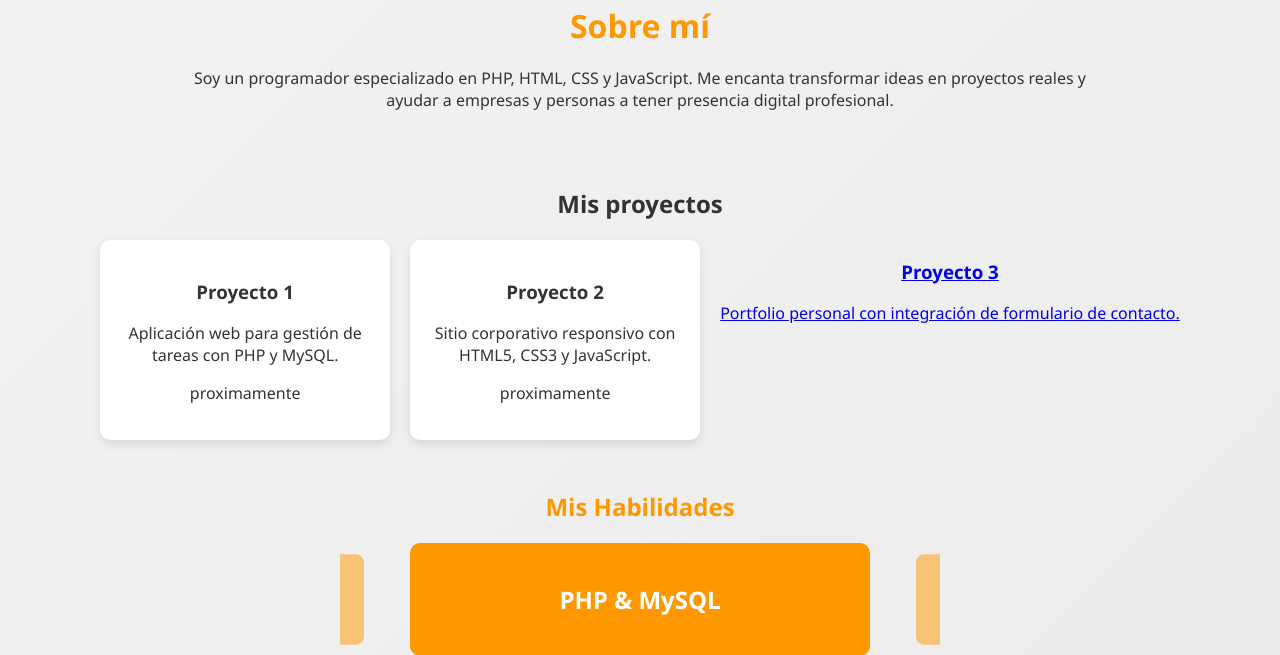
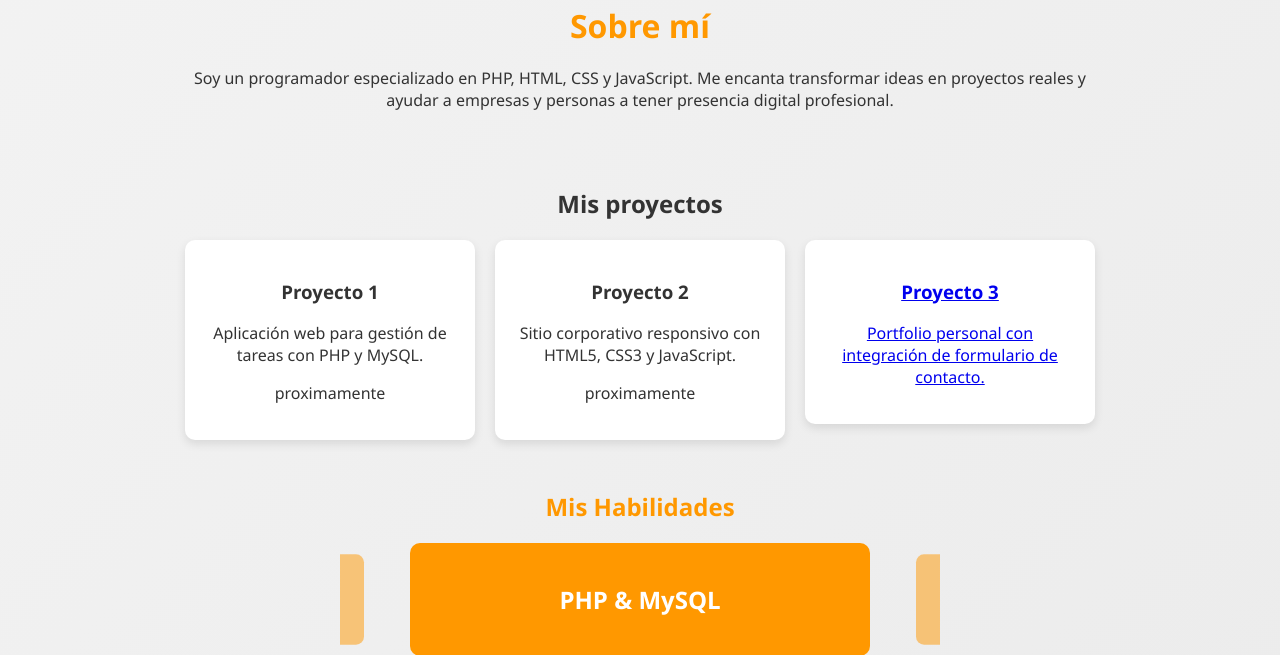
Before and after one commit to Miniquique/porfolio, a PHP site: page / in a window 1280 px wide. Shown: the part 587-1242 px from the top of the page. Run offline with PHP 8.4, Linux system fonts and the light colour scheme.

Commit message:
fallo tonto

```diff
--- a/index.php
+++ b/index.php
@@ -36,7 +36,7 @@
                 <p>Sitio corporativo responsivo con HTML5, CSS3 y JavaScript.</p>
                 <p>proximamente</p>
             </div>
-            <a href="https://github.com/Miniquique/porfolio" target="_blank" class="card-link>
+            <a href="https://github.com/Miniquique/porfolio" target="_blank" class="card-link">
             <div class="card">
                 <!--<img src="img/proyecto3.webp" alt="Proyecto 3" class="img-small">-->
                 <h3>Proyecto 3</h3>
```
